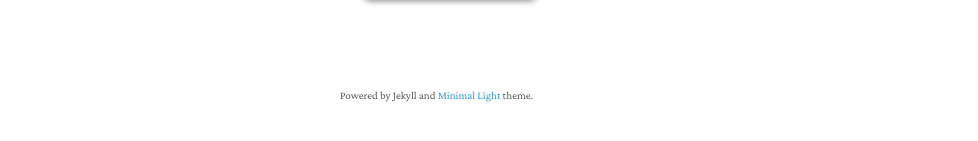
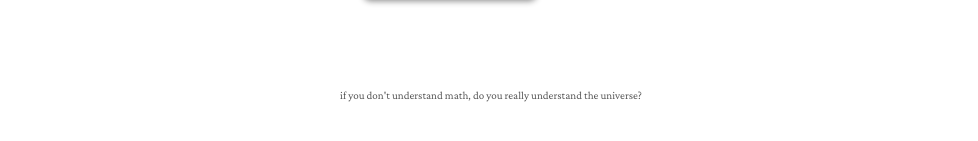
Before and after one commit to DalalAryan/dalalaryan.github.io, a Jekyll site: the page built from index.md, in a window 1280 px wide and 900 px high, scrolled down 1198 px. Shown: the part 724-865 px from the top of the window, without its empty margins (130-1108 px from the left). Built offline with Jekyll 4.4.1, drawn with Linux system fonts in a browser that asks for light colours; a style sheet for code colours, icons or effects is not loaded; our own code applies the rules of GitHub Pages for plain Markdown files.

Commit message:
Replace footer text with a new quote

```diff
--- a/_layouts/homepage.html
+++ b/_layouts/homepage.html
@@ -100,7 +100,7 @@
       <br>
 
       {% if site.enable_footnote %}
-      <p><small>Powered by Jekyll and <a href="https://github.com/yaoyao-liu/minimal-light" target="_blank" rel="noopener">Minimal Light</a> theme.</small></p>
+      <p><small>if you don't understand math, do you really understand the universe?</small></p>
       {% endif %}
 
       </section>
```
